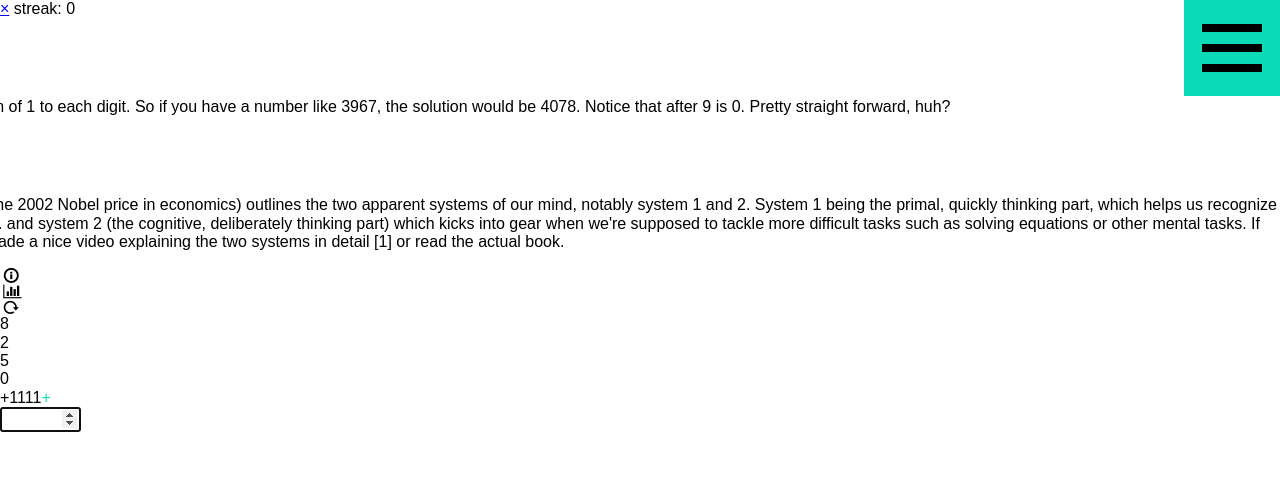
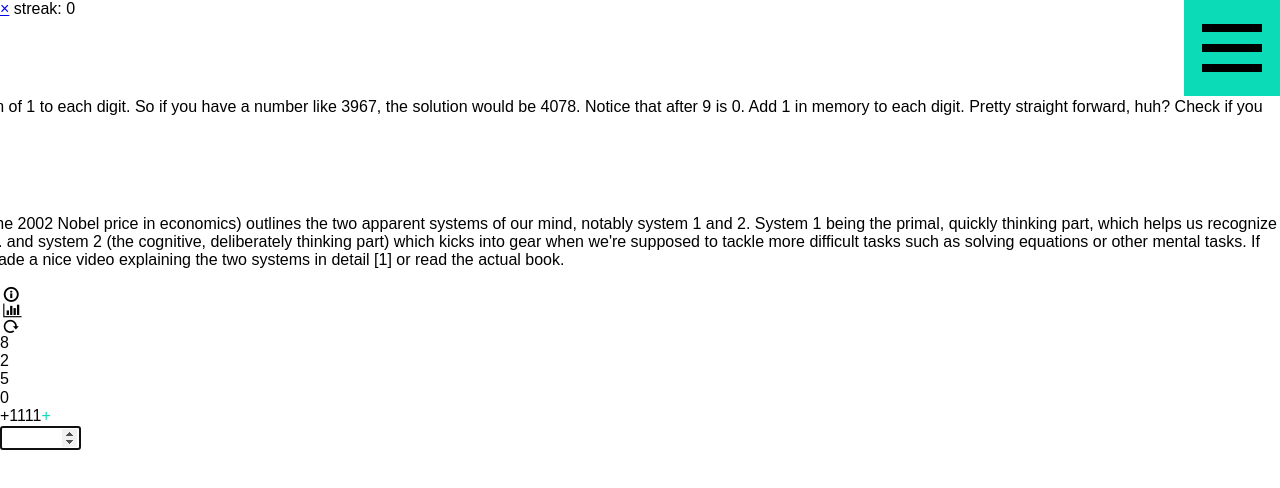
Before and after one commit to Regdarim/addOne, a plain HTML site: page index.html in a window 1280 px wide. Drawn offline with nearby package versions, Linux system fonts and the light colour scheme; files that its build step writes are made by us from their sources.

Commit message:
small text edit

```diff
--- a/index.html
+++ b/index.html
@@ -20,7 +20,7 @@
 		</div>
 		<div id='mySidenav' class='leftSide'>
 		<!-- <a href="javascript:void(0)" class="closebtn">&times;</a> -->
-		<div class='firstP'><h1>add one</h1><p>The exercise is really just a simple addition of 1 to each digit. So if you have a number like 3967, the solution would be 4078. Notice that after 9 is 0. Pretty straight forward, huh? </p></div>
+		<div class='firstP'><h1>add one</h1><p>The exercise is really just a simple addition of 1 to each digit. So if you have a number like 3967, the solution would be 4078. Notice that after 9 is 0.  Add 1 in memory to each digit. Pretty straight forward, huh? Check if you can get even streak: 10... </p></div>
 		<div class='secondP'>
 		<h1>origin</h1>
 		<p>In great detail Kahneman (btw. winner of the 2002 Nobel price in economics) outlines the two apparent systems of our mind, notably system 1 and 2. System 1 being the primal, quickly thinking part, which helps us recognize facial expressions, spatial dimensions, etc. and system 2 (the cognitive, deliberately thinking part) which kicks into gear when we're supposed to tackle more difficult tasks such as solving equations or other mental tasks. If you want to know more, AsapSCIENCE made a nice video explaining the two systems in detail [1] or read the actual book.<p></div></div>
```
